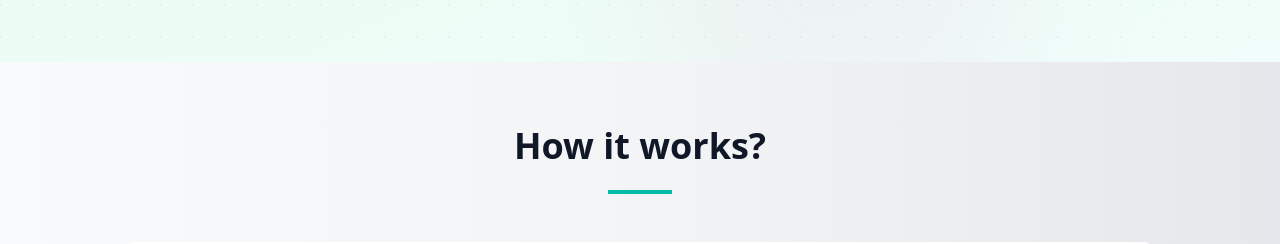
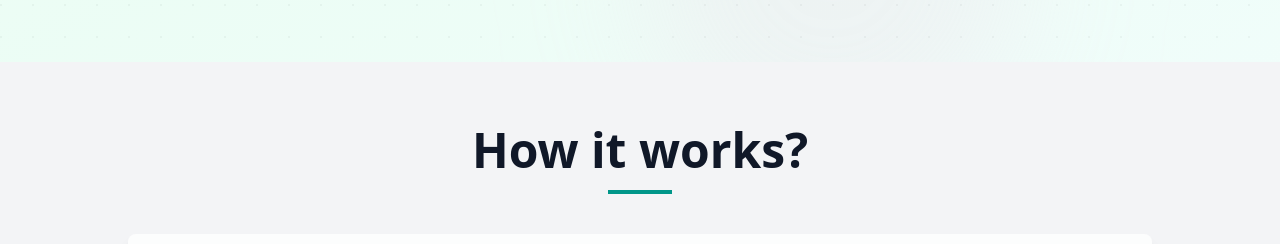
Before and after one commit to rabiuddin/PowerGridPlus_Frontend, a React (Vite) app: page / in a window 1280 px wide. Shown: the part 1400-1644 px from the top of the page. Built offline with nearby package versions, Linux system fonts and the light colour scheme.

Commit message:
Refactor headings in home components to use a consistent main-heading style and update background colors for improved design

```diff
--- a/src/components/home/CallToAction.jsx
+++ b/src/components/home/CallToAction.jsx
@@ -1,8 +1,8 @@
 export default function CallToAction() {
     return (
       <section className="flex flex-col items-center justify-center py-12 bg-gray-50">
-        <h2 className="text-3xl font-bold text-gray-900 text-center">Get your device now!</h2>
-        <div className="w-16 h-1 bg-[#0b6a62] my-2"></div>
+        <h1 className="main-heading">Get your device now!</h1>
+        <div className="w-16 h-1 bg-teal-600 mx-auto mb-10"></div>
         <p className="text-lg text-gray-600 text-center my-6">
           Complete the form and we'll get in touch as soon as possible!
         </p>
--- a/src/components/home/FAQ.jsx
+++ b/src/components/home/FAQ.jsx
@@ -33,10 +33,10 @@ const FAQ = () => {
 
   return (
     <div className="max-w-5xl mx-auto p-6">
-      <h2 className="text-3xl font-bold text-center mb-6 mt-10">
+      <h1 className="main-heading text-center">
         Frequently Asked Questions
-      </h2>
-      <div className="w-20 h-0.5 bg-secondary mx-auto mb-6"></div>
+      </h1>
+      <div className="w-16 h-1 bg-teal-600 mx-auto mb-10"></div>
       <div className="space-y-4">
         {faqs.map((faq, index) => (
           <div
--- a/src/components/home/HowItWorks.jsx
+++ b/src/components/home/HowItWorks.jsx
@@ -54,10 +54,10 @@ Our Smart Plug utilizes AI to automatically detect and generate recommendations
   ];
 
   return (
-    <div className="py-16 bg-gradient-to-r from-gray-50 via-gray-100 to-gray-200">
+    <div className="py-16 bg-gray-100 bg-cover" style={{ backgroundImage: "URL('/src/assets/HowItWorksBg.png')" }}>
       <div className="max-w-6xl mx-auto text-center">
-        <h2 className="text-4xl font-bold text-gray-900 mb-6">How it works?</h2>
-        <div className="w-16 h-1 bg-teal-500 mx-auto mb-12"></div>
+        <h1 className="main-heading">How it works?</h1>
+        <div className="w-16 h-1 bg-teal-600 mx-auto mb-10"></div>
       </div>
 
       <div className="space-y-12 px-4 md:px-0 w-[80%] mx-auto">
--- a/src/components/home/LatestNews.jsx
+++ b/src/components/home/LatestNews.jsx
@@ -33,7 +33,7 @@ export default function LatestNews() {
   return (
     <section className="py-16 bg-gray-50">
       <div className="container mx-auto px-6 text-center">
-        <h2 className="text-3xl font-bold text-gray-900 mb-6">Latest News</h2>
+        <h2 className="main-heading">Latest News</h2>
         <div className="w-16 h-1 bg-teal-600 mx-auto mb-10"></div>
 
         {/* News Grid */}
--- a/src/components/home/StepCard.jsx
+++ b/src/components/home/StepCard.jsx
@@ -5,7 +5,7 @@ const StepCard = ({ step, title, description, image, isReversed }) => {
     <div
       className={`flex flex-col md:flex-row items-center ${
         isReversed ? "md:flex-row-reverse" : ""
-      } bg-white shadow-lg rounded-lg overflow-hidden transition-transform transform hover:scale-101 duration-400 mx-4 md:mx-0`}
+      } bg-[#ffffffCC] hover:bg-white shadow-lg rounded-lg overflow-hidden transition-all transform hover:scale-101 duration-400 mx-4 md:mx-0`}
     >
       {/* Text Content */}
       <div className="md:w-1/2 p-8">
--- a/src/components/home/WhyChooseUs.jsx
+++ b/src/components/home/WhyChooseUs.jsx
@@ -61,9 +61,9 @@ const WhyChooseUs = () => {
       {/* Main Content */}
       <div className="relative container mx-auto px-4 max-w-7xl">
         <div className="text-center mb-12">
-          <h2 className="text-3xl md:text-4xl lg:text-5xl font-bold text-gray-900 max-w-4xl mx-auto">
+          <h1 className="main-heading">
             WHY CHOOSE POWERGRID PLUS?
-          </h2>
+          </h1>
         </div>
 
         <div className="grid grid-cols-1 md:grid-cols-3 gap-6 mt-16">
--- a/src/index.css
+++ b/src/index.css
@@ -6,3 +6,7 @@
   --animate-delay-2000: 2000ms;
   --animate-delay-4000: 4000ms;
 }
+
+.main-heading{
+  @apply text-3xl md:text-4xl lg:text-5xl font-bold text-gray-900 max-w-4xl mx-auto mb-4
+}
```
Also changed, not shown: src/assets/HowItWorksBg.png (added).
